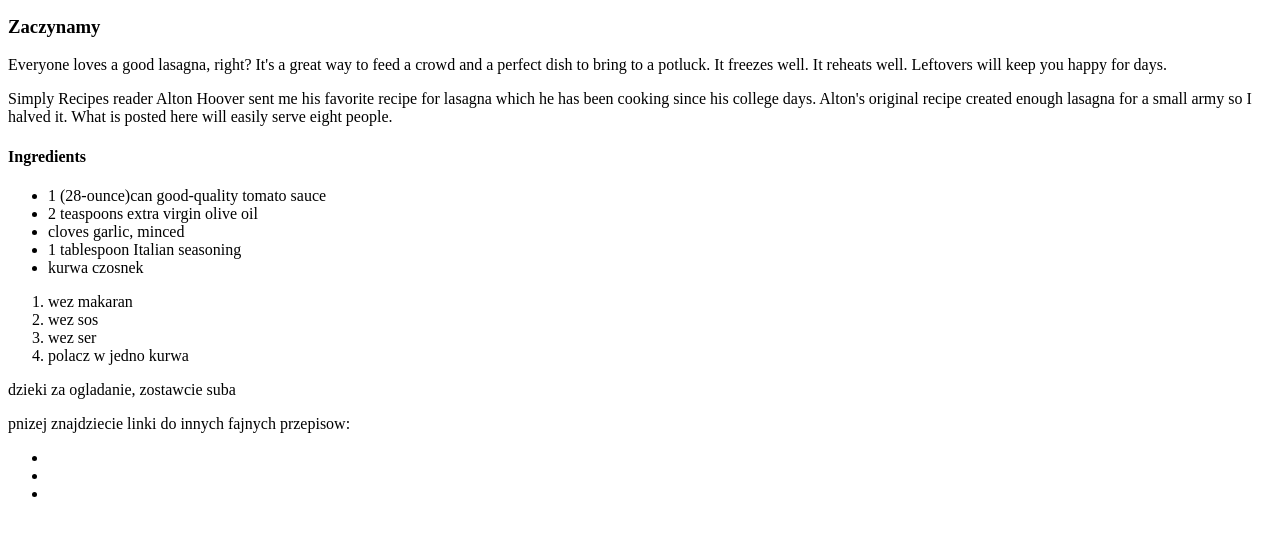
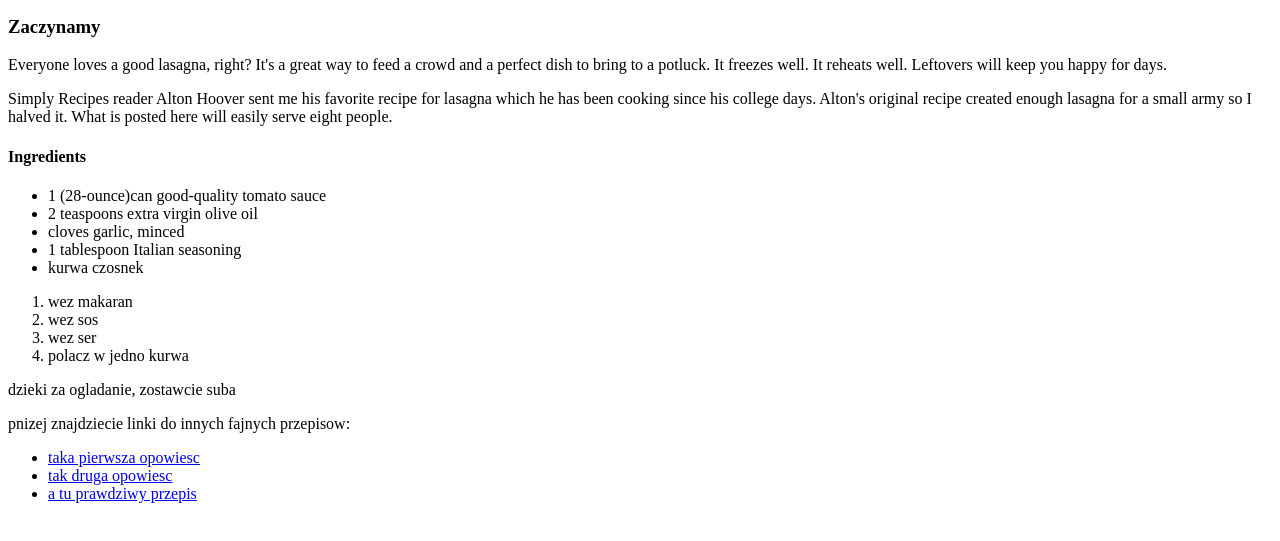
Before and after one commit to Gruby9/odin-recipes, a plain HTML site: page index.html in a window 1280 px wide. Shown: the part 101-642 px from the top of the page. Drawn offline with Linux system fonts and the light colour scheme.

Commit message:
nic tu nie wpisze huje chociaaz byscie chcieli

```diff
--- a/index.html
+++ b/index.html
@@ -32,9 +32,9 @@
         <p>dzieki za ogladanie, zostawcie suba</p>
         <p>pnizej znajdziecie linki do innych fajnych przepisow:</p>
         <ul>
-            <li></li>
-            <li></li>
-            <li></li>
+            <li><a href="https://newcodegirl.blogspot.com/2015/04/i-made-it-job-contract-signed.html">taka pierwsza opowiesc</a></li>
+            <li><a href="https://www.reddit.com/r/learnprogramming/comments/34r807/im_32_years_old_and_just_started_my_first/">tak druga opowiesc</a></li>
+            <li><a href="https://www.simplyrecipes.com/recipes/lasagna/">a tu prawdziwy przepis</a></li>
         </ul>
     </body>
 </html>
```
